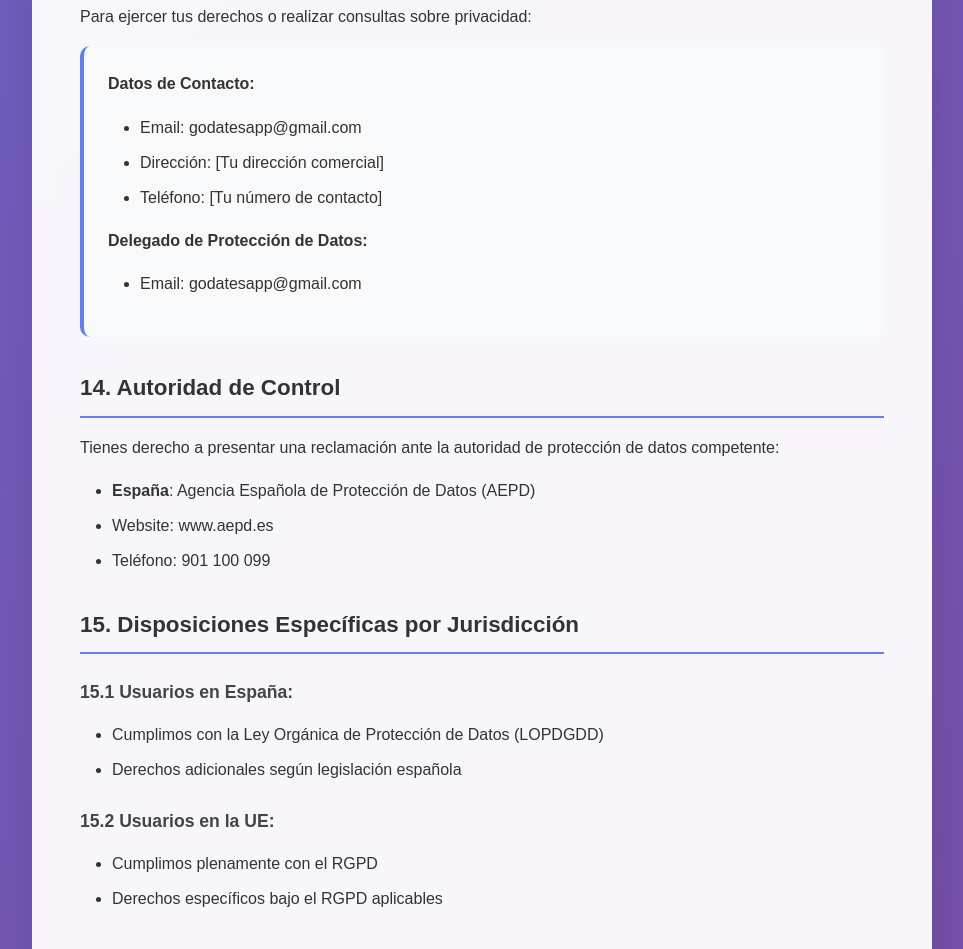
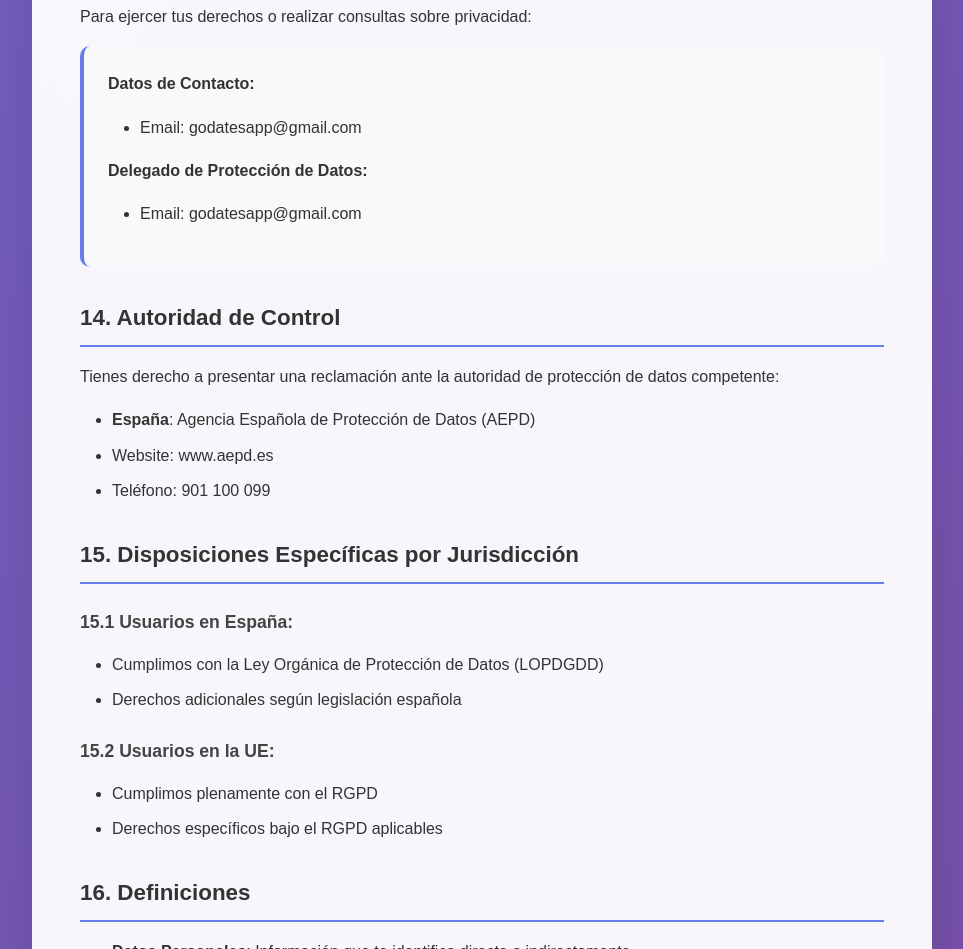
Before and after one commit to chusamo/Godates, a plain HTML site: page privacy.html in a window 1280 px wide. Shown: the part 4384-5333 px from the top of the page, without its empty margins (158-1121 px from the left). Drawn offline with Linux system fonts and the light colour scheme.

Commit message:
[FIX] pricavy contact info and color on dark theme

```diff
--- a/privacy.html
+++ b/privacy.html
@@ -323,8 +323,6 @@
                 <p><strong>Datos de Contacto:</strong></p>
                 <ul>
                     <li>Email: godatesapp@gmail.com</li>
-                    <li>Dirección: [Tu dirección comercial]</li>
-                    <li>Teléfono: [Tu número de contacto]</li>
                 </ul>
 
                 <p><strong>Delegado de Protección de Datos:</strong></p>
```
Also changed, not shown: index.html (+3 -0 lines).
